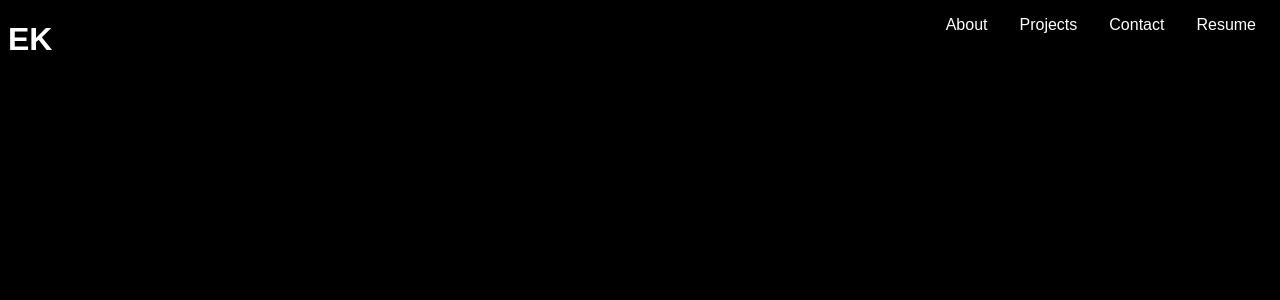
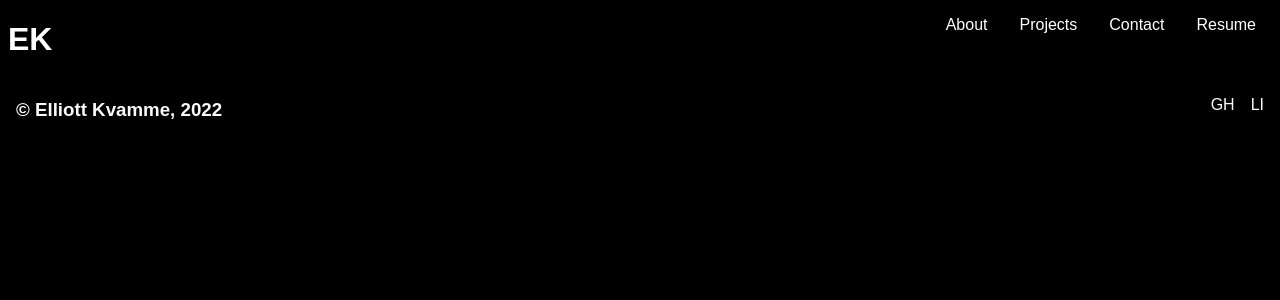
Before and after one commit to Bycicleace/react-portfolio, a React (Create React App) app: page / in a window 1280 px wide. Shown: the top 300 px of the page. Built offline with nearby package versions, Linux system fonts and the light colour scheme.

Commit message:
Created footer component and added basic structure

```diff
--- a/src/App.js
+++ b/src/App.js
@@ -1,10 +1,12 @@
 import './App.css';
 import Nav from './components/Nav';
+import Footer from './components/Footer';
 
 function App() {
   return (
     <div className="App">
       <Nav />
+      <Footer />
     </div>
   );
 }
--- /dev/null
+++ b/src/components/Footer/index.js
@@ -0,0 +1,15 @@
+import React from 'react';
+
+function Footer() {
+    return (
+        <div className='flex-row space-between'>
+            <h3 className='mx-2'>&copy; Elliott Kvamme, 2022</h3>
+            <ul className='flex-row mx-2'>
+                <div className='mx-2' id="github">GH</div>
+                <div id="linkedin">LI</div>
+            </ul>
+        </div>
+    )
+}
+
+export default Footer;
```
